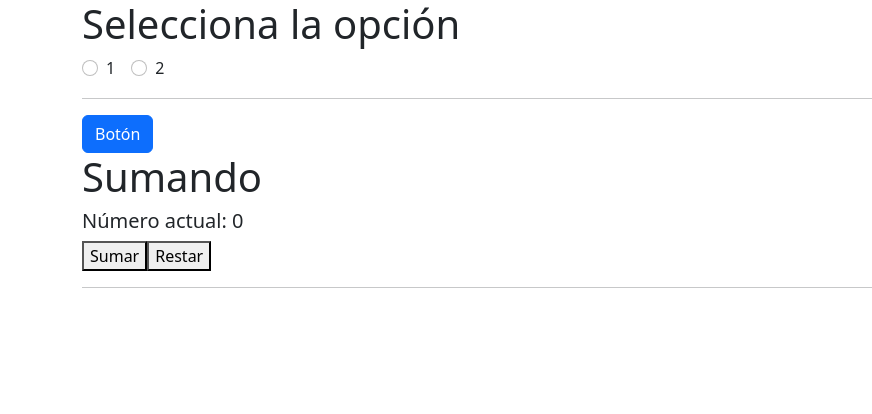
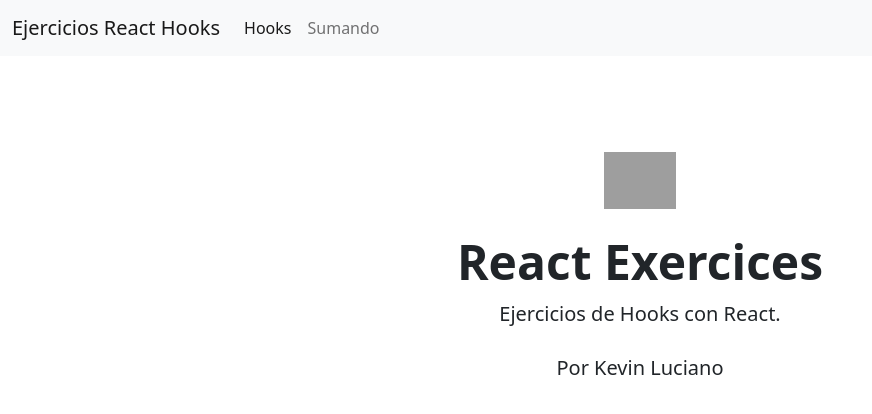
Before and after one commit to kalg12/react-hooks, a React (Create React App) app: page / in a window 1280 px wide. Shown: the top 414 px of the page, without its empty margins (0-872 px from the left). Built offline with nearby package versions, Linux system fonts and the light colour scheme; grey boxes are pictures that could not be loaded.

Commit message:
Creando navbar, reorganizacion

```diff
--- a/package.json
+++ b/package.json
@@ -8,6 +8,7 @@
     "@testing-library/user-event": "^13.5.0",
     "react": "^18.2.0",
     "react-dom": "^18.2.0",
+    "react-router-dom": "^6.3.0",
     "react-scripts": "5.0.1",
     "web-vitals": "^2.1.4"
   },
--- a/src/App.js
+++ b/src/App.js
@@ -1,13 +1,9 @@
-import Hooks from "./components/Hooks";
-import Sumando from "./components/Sumando";
+import Rutas from "./routes/Rutas";
 
 function App() {
   return (
     <>
-    <div className="container">
-    <Hooks title="Soy una propiedad" />
-    <Sumando />
-    </div>
+      <Rutas/>
     </>
   )
 }
--- a/src/components/Hooks.jsx
+++ /dev/null
@@ -1,58 +0,0 @@
-import React, { useState } from "react";
-
-function Hooks(props) {
-  const [seleccion, setSeleccion] = useState("");
-
-  const miSeleccion = (evento) => {
-    setSeleccion(evento.target.value);
-  };
-
-  const dandoClic = () => {
-    setSeleccion("Hiciste clic")
-  }
-
-  return (
-    <>
-      <div onChange={miSeleccion}>
-        <h1>Selecciona la opción</h1>
-        <div className="form-check form-check-inline">
-          <input
-            className="form-check-input"
-            type="radio"
-            name="inlineRadioOptions"
-            id="inlineRadio1"
-            defaultValue="1"
-          />
-          <label className="form-check-label" htmlFor="inlineRadio1">
-            1
-          </label>
-        </div>
-        <div className="form-check form-check-inline">
-          <input
-            className="form-check-input"
-            type="radio"
-            name="inlineRadioOptions"
-            id="inlineRadio2"
-            defaultValue="2"
-          />
-          <label className="form-check-label" htmlFor="inlineRadio2">
-            2
-          </label>
-        </div>
-      </div>
-
-      <hr />
-
-      <button className="btn btn-primary" onClick={dandoClic}> Botón</button>
-
-      {seleccion &&
-        (
-          <h4>Seleccionaste: {seleccion}</h4>
-        )
-      }
-
-    </>
-  );
-}
-
-export default Hooks;
--- /dev/null
+++ b/src/components/Navbar.jsx
@@ -0,0 +1,43 @@
+import React from "react";
+import {NavLink} from "react-router-dom"
+
+const Navbar = () => {
+  return (
+    <>
+      <nav className="navbar navbar-expand-lg bg-light">
+        <div className="container-fluid">
+          <NavLink className="navbar-brand" to="/">
+            Ejercicios React Hooks
+          </NavLink>
+          <button
+            className="navbar-toggler"
+            type="button"
+            data-bs-toggle="collapse"
+            data-bs-target="#navbarNav"
+            aria-controls="navbarNav"
+            aria-expanded="false"
+            aria-label="Toggle navigation"
+          >
+            <span className="navbar-toggler-icon" />
+          </button>
+          <div className="collapse navbar-collapse" id="navbarNav">
+            <ul className="navbar-nav">
+              <li className="nav-item">
+                <NavLink className="nav-link active" aria-current="page" to="/hooks">
+                  Hooks
+                </NavLink>
+              </li>
+              <li className="nav-item">
+                <NavLink className="nav-link" to="/sumando">
+                  Sumando
+                </NavLink>
+              </li>
+            </ul>
+          </div>
+        </div>
+      </nav>
+    </>
+  );
+};
+
+export default Navbar;
--- a/src/components/Sumando.jsx
+++ /dev/null
@@ -1,25 +0,0 @@
-import React, {useState} from 'react'
-
-const Sumando = () => {
-
-    const [valor, setValor] = useState(0);
-    const suma = () => {
-        setValor(valor + 1);
-    }
-    const resta = () => {
-        setValor(valor - 1);
-    }
-
-  return (
-    <>
-        <h1>Sumando</h1>
-            <h5>Número actual: {valor}</h5>
-        <button onClick={suma}>Sumar</button>
-        <button onClick={resta}>Restar</button>
-        <hr />
-
-    </>
-  )
-}
-
-export default Sumando
--- /dev/null
+++ b/src/pages/HomePage.jsx
@@ -0,0 +1,22 @@
+import React from 'react'
+
+const HomePage = () => {
+  return (
+    <>
+<div>
+  <h1 className="visually-hidden">Heroes examples</h1>
+  <div className="px-4 py-5 my-5 text-center">
+    <img className="d-block mx-auto mb-4" src="https://upload.wikimedia.org/wikipedia/commons/thumb/a/a7/React-icon.svg/2300px-React-icon.svg.png" width={72} height={57} alt="imagen" />
+    <h1 className="display-5 fw-bold">React Exercices</h1>
+    <div className="col-lg-6 mx-auto">
+      <p className="lead mb-4">Ejercicios de Hooks con React.</p>
+      <p className="lead mb-4">Por Kevin Luciano</p>
+    </div>
+  </div>
+</div>
+
+    </>
+  )
+}
+
+export default HomePage
--- /dev/null
+++ b/src/pages/Hooks.jsx
@@ -0,0 +1,84 @@
+import React, { useState } from "react";
+
+function Hooks(props) {
+  const [seleccion, setSeleccion] = useState("");
+  const [botonActivo, setBotonActivo] = useState("No se ha hecho clic");
+
+  /* Una manera de trabajar con useState es haciendo lo de la siguiente manera, pero no se puede trabajar directo en el rénder de nuestro código */
+
+  /* const miSeleccion = (evento) => {
+    setSeleccion(evento.target.value);
+  }; */
+
+  /* const dandoClic = () => {
+    setSeleccion("Hiciste clic")
+  } */
+
+  return (
+    <>
+      <div className="container">
+        <div
+          onChange={(evento) => {
+            setSeleccion(evento.target.value);
+          }}
+        >
+          <h1>Selecciona la opción</h1>
+          <div className="form-check form-check-inline">
+            <input
+              className="form-check-input"
+              type="radio"
+              name="inlineRadioOptions"
+              id="inlineRadio1"
+              defaultValue="1"
+            />
+            <label className="form-check-label" htmlFor="inlineRadio1">
+              1
+            </label>
+          </div>
+          <div className="form-check form-check-inline">
+            <input
+              className="form-check-input"
+              type="radio"
+              name="inlineRadioOptions"
+              id="inlineRadio2"
+              defaultValue="2"
+            />
+            <label className="form-check-label" htmlFor="inlineRadio2">
+              2
+            </label>
+          </div>
+          <div className="form-check form-check-inline">
+            <input
+              className="form-check-input"
+              type="radio"
+              name="inlineRadioOptions"
+              id="inlineRadio3"
+              defaultValue="3"
+            />
+            <label className="form-check-label" htmlFor="inlineRadio1">
+              3
+            </label>
+          </div>
+        </div>
+
+        <hr />
+
+        <button
+          className="btn btn-primary"
+          onClick={() => {
+            setBotonActivo("Si hiciste clic");
+          }}
+        >
+          {" "}
+          Botón
+        </button>
+
+        {seleccion && <h4>Seleccionaste: {seleccion}</h4>}
+
+        {botonActivo && <h4>Seleccionaste: {botonActivo}</h4>}
+      </div>
+    </>
+  );
+}
+
+export default Hooks;
--- /dev/null
+++ b/src/pages/Sumando.jsx
@@ -0,0 +1,40 @@
+import React, { useState } from "react";
+
+const Sumando = () => {
+  const [valor, setValor] = useState(0);
+
+  /*     const suma = () => {
+        setValor(valor + 1);
+    }
+    const resta = () => {
+        setValor(valor - 1);
+    } */
+
+  return (
+    <>
+      <div className="container">
+        <h1>Sumando</h1>
+        <h5>Número actual: {valor}</h5>
+        <button
+          className="btn btn-primary"
+          onClick={() => {
+            setValor(valor + 1);
+          }}
+        >
+          Sumar
+        </button>
+        <button
+          className="btn btn-secondary"
+          onClick={() => {
+            setValor(valor - 1);
+          }}
+        >
+          Restar
+        </button>
+        <hr />
+      </div>
+    </>
+  );
+};
+
+export default Sumando;
--- /dev/null
+++ b/src/routes/Rutas.jsx
@@ -0,0 +1,23 @@
+import React from 'react'
+import {BrowserRouter as Router, Routes, Route} from 'react-router-dom'
+import Navbar from '../components/Navbar'
+import HomePage from '../pages/HomePage'
+import Hooks from '../pages/Hooks'
+import Sumando from '../pages/Sumando'
+
+const Rutas = () => {
+  return (
+    <>
+        <Router>
+            <Navbar />
+            <Routes>
+                <Route path="/" element={<HomePage/>}/>
+                <Route path="/hooks" element={<Hooks/>}/>
+                <Route path="/sumando" element={<Sumando/>}/>
+            </Routes>
+        </Router>
+    </>
+  )
+}
+
+export default Rutas
```
Also changed, not shown: 1 other file (tests, documents, lock files or other folders).
